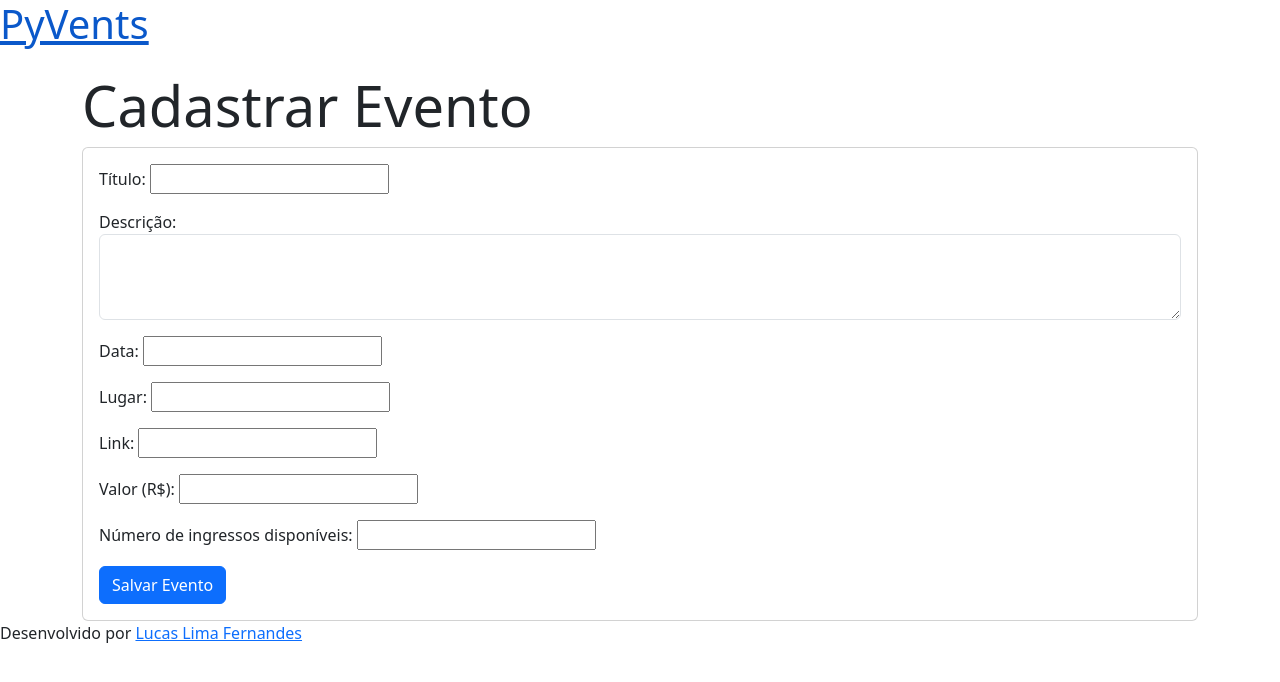
After one commit to lucaslimafernandes/pyvents_django, a Django app: page /event/new in a window 1280 px wide. The commit adds this page. Shown: the top 682 px of the page. Run offline with Django 5.2, Linux system fonts and the light colour scheme.

Commit message:
INIT: forms create event

```diff
--- /dev/null
+++ b/events/forms.py
@@ -0,0 +1,23 @@
+from django import forms
+
+from .models import Event
+
+
+class EventForm(forms.ModelForm):
+    class Meta:
+        model = Event
+        fields = ("title", "text", "event_date", "place", "url", "price", "nr_tickets")
+
+        widgets = {
+            "text": forms.Textarea(attrs={"class": "form-control", "rows": 3}),
+        }
+
+        labels = {
+            "title": "Título",
+            "text": "Descrição",
+            "event_date": "Data",
+            "place": "Lugar",
+            "url": "Link",
+            "price": "Valor (R$)",
+            "nr_tickets": "Número de ingressos disponíveis",
+        }
--- a/events/models.py
+++ b/events/models.py
@@ -3,6 +3,7 @@ from django.contrib.auth import get_user_model
 from django.utils import timezone
 
 # Create your models here.
+
 
 class Event(models.Model):
     author = models.ForeignKey(get_user_model(), on_delete=models.CASCADE)
--- a/events/templates/base.html
+++ b/events/templates/base.html
@@ -7,6 +7,7 @@
     <meta http-equiv="X-UA-Compatible" content="IE=edge">
     <meta name="viewport" content="width=device-width, initial-scale=1.0">
     <title>{% block title %}{% endblock %}</title>
+    <link href="https://cdn.jsdelivr.net/npm/bootstrap@5.3.3/dist/css/bootstrap.min.css" rel="stylesheet" integrity="sha384-QWTKZyjpPEjISv5WaRU9OFeRpok6YctnYmDr5pNlyT2bRjXh0JMhjY6hW+ALEwIH" crossorigin="anonymous">
 
 </head>
 <body>
@@ -20,5 +21,6 @@
     <footer>
         Desenvolvido por <a href="https://github.com/lucaslimafernandes" target="_blank">Lucas Lima Fernandes</a>
     </footer>
+    <script src="https://cdn.jsdelivr.net/npm/bootstrap@5.3.3/dist/js/bootstrap.bundle.min.js" integrity="sha384-YvpcrYf0tY3lHB60NNkmXc5s9fDVZLESaAA55NDzOxhy9GkcIdslK1eN7N6jIeHz" crossorigin="anonymous"></script>
 </body>
 </html>
--- /dev/null
+++ b/events/templates/events/create_event.html
@@ -0,0 +1,19 @@
+{% extends 'base.html' %}
+{% block title %} PyVents - Criar Evento {% endblock %}
+
+{% block content %}
+
+<div class="container mt-4">
+    <h3 class="display-4">Cadastrar Evento</h3>
+
+    <div class="card">
+      <div class="card-body">
+        <form method="post" class="form">
+          {% csrf_token %}
+          {{ form.as_p }}
+          <button type="submit" class="btn btn-primary">Salvar Evento</button>
+        </form>
+      </div>
+    </div>
+  </div>
+{% endblock %}
--- a/events/templates/events/events_list.html
+++ b/events/templates/events/events_list.html
@@ -1,5 +1,5 @@
 {% extends 'base.html' %}
-{% block title %} Tango - Tasks: {{ c.id }} {% endblock %}
+{% block title %} PyVents - Home {% endblock %}
 {% block content %}
 
 {% for event in events %}
--- a/events/urls.py
+++ b/events/urls.py
@@ -2,5 +2,6 @@ from django.urls import path
 from . import views
 
 urlpatterns = [
-    path('', views.vw_events_list, name='vw_events_list'),
+    path("", views.vw_events_list, name="vw_events_list"),
+    path("event/new", views.vw_new_event, name="vw_new_event"),
 ]
--- a/events/views.py
+++ b/events/views.py
@@ -1,15 +1,30 @@
-from django.shortcuts import render
+from django.shortcuts import render, redirect
 from django.http import JsonResponse, HttpResponse
 from django.utils import timezone
 from django.urls import reverse
 
 from .models import Event
 
+from .forms import EventForm
+
 # Create your views here.
 
 
 def vw_events_list(request):
+    events = Event.objects.filter(event_date__gte=timezone.now()).order_by("event_date")
+    content = {"events": events}
+    return render(request, "events/events_list.html", content)
 
-    events = Event.objects.filter(event_date__gte=timezone.now()).order_by("event_date")
-    content = {'events': events}
-    return render(request, 'events/events_list.html', content)
+def vw_new_event(request):
+    if request.method == 'POST':
+        form = EventForm(request.POST)
+        if form.is_valid():
+            event = form.save(commit=False)
+            event.author = request.user
+            event.save()
+            return redirect(reverse('Events:vw_events_list'))
+
+    else:
+        form = EventForm()
+        content = {"form": form}
+        return render(request, "events/create_event.html", content)
--- a/pyvents/settings.py
+++ b/pyvents/settings.py
@@ -106,7 +106,7 @@ AUTH_PASSWORD_VALIDATORS = [
 
 LANGUAGE_CODE = "pt-BR"
 
-TIME_ZONE = 'America/Sao_Paulo'
+TIME_ZONE = "America/Sao_Paulo"
 
 USE_I18N = True
 
--- a/pyvents/urls.py
+++ b/pyvents/urls.py
@@ -19,5 +19,5 @@ from django.urls import path, include
 
 urlpatterns = [
     path("admin/", admin.site.urls),
-    path('', include(('events.urls','Events'), namespace='Events')),
+    path("", include(("events.urls", "Events"), namespace="Events")),
 ]
```
